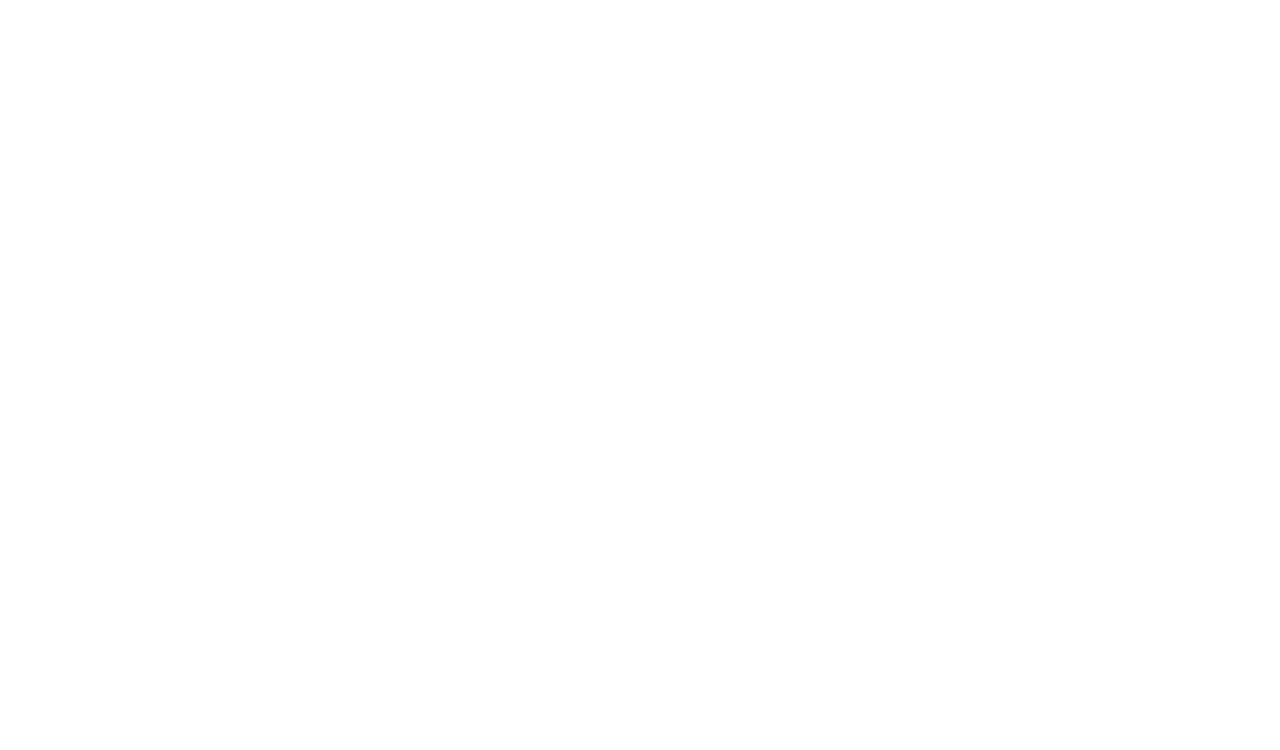
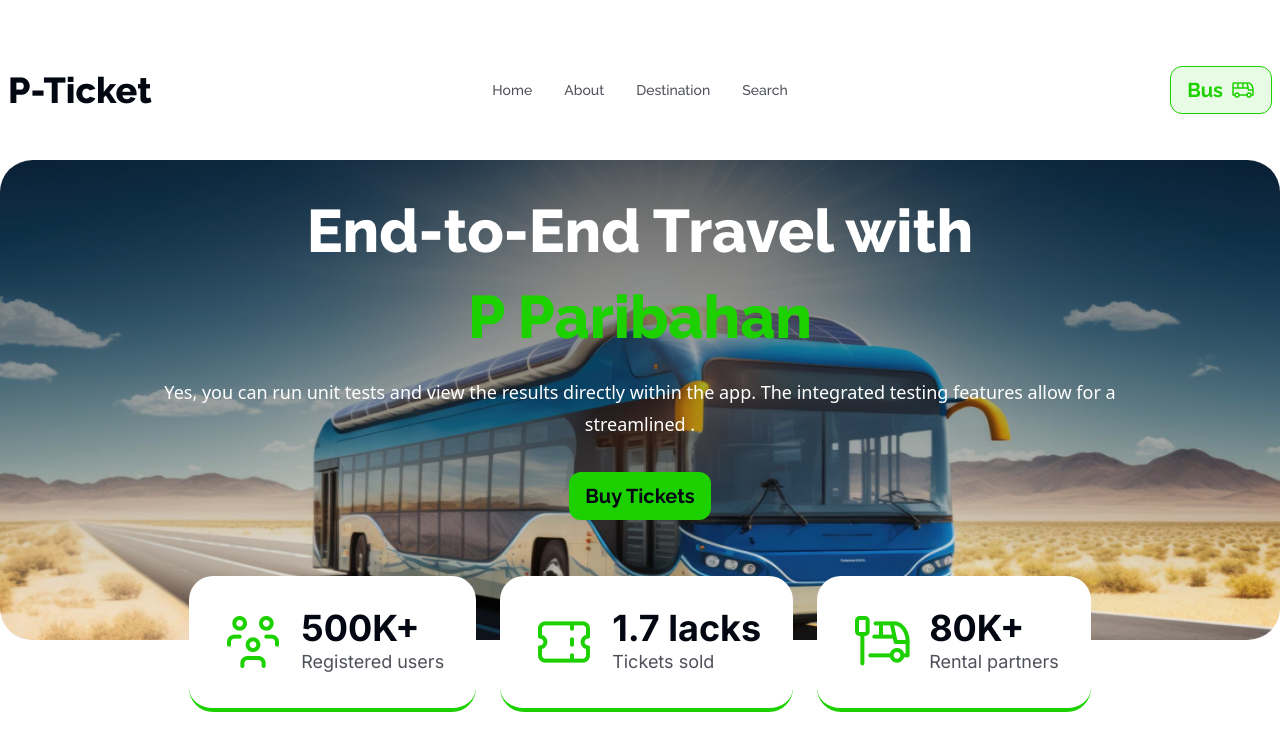
Before and after one commit to nznazmulhuda/assignment-5, a plain HTML site: page index.html in a window 1280 px wide. Drawn offline with nearby package versions, Linux system fonts and the light colour scheme.

Commit message:
header section done

```diff
--- a/index.html
+++ b/index.html
@@ -6,7 +6,7 @@
 		<meta name="viewport" content="width=device-width, initial-scale=1.0" />
 
 		<!-- title and favicon is here -->
-        <title>Assignment title</title>
+		<title>Bus Ticket Landing Page</title>
 		<link
 			rel="shortcut icon"
 			href="./images/favicon.png"
@@ -14,8 +14,20 @@
 		/>
 
 		<!-- google fonts and font awesome icon is here -->
-        <link rel="stylesheet" href="" />
-        <link rel="stylesheet" href="" />
+		<link rel="preconnect" href="https://fonts.googleapis.com" />
+		<link rel="preconnect" href="https://fonts.gstatic.com" crossorigin />
+		<link
+			href="https://fonts.googleapis.com/css2?family=Raleway:ital,wght@0,100..900;1,100..900&display=swap"
+			rel="stylesheet"
+		/>
+		<link
+			href="https://fonts.googleapis.com/css?family=Inter:100,200,300,regular,500,600,700,800,900"
+			rel="stylesheet"
+		/>
+		<script
+			src="https://kit.fontawesome.com/7ff1a9fbcd.js"
+			crossorigin="anonymous"
+		></script>
 
 		<!-- tailwind and daisyUI is here -->
 		<link
@@ -34,7 +46,11 @@
 				theme: {
 					extend: {
 						colors: {
-                            clifford: "#da373d",
+							theme: "#1DD100",
+							theme_hover: "#1DD050",
+							btn_clr: "rgba(29, 209, 0, 0.1)",
+							btn_clr_hover: "rgba(29, 209, 0, 0.4)",
+							link: "rgba(3, 7, 18, 0.7)",
 						},
 					},
 				},
@@ -44,8 +60,12 @@
 		<!-- tailwind coustom style is here -->
 		<style type="text/tailwindcss">
 			@layer utilities {
-                .content-auto {
-                    content-visibility: auto;
+				.raleway {
+					font-family: "Raleway", sans-serif;
+				}
+
+				.inter {
+					font-family: "inter", sans-serif;
 				}
 			}
 		</style>
@@ -54,19 +74,152 @@
 	<!-- body tag is here -->
 	<body>
 		<!-- header section is here -->
-        <header class="container mx-auto">
+		<header class="container mx-auto mt-14">
+			<!-- navbar -->
+			<nav>
+				<div
+					class="navbar bg-base-100 text-link font-medium text-lg raleway"
+				>
+					<!-- logo is here -->
+					<div class="navbar-start">
+						<div class="dropdown">
+							<div
+								tabindex="0"
+								role="button"
+								class="btn btn-ghost lg:hidden"
+							>
+								<svg
+									xmlns="http://www.w3.org/2000/svg"
+									class="h-5 w-5"
+									fill="none"
+									viewBox="0 0 24 24"
+									stroke="currentColor"
+								>
+									<path
+										stroke-linecap="round"
+										stroke-linejoin="round"
+										stroke-width="2"
+										d="M4 6h16M4 12h8m-8 6h16"
+									/>
+								</svg>
+							</div>
+							<ul
+								tabindex="0"
+								class="menu menu-sm dropdown-content mt-3 z-[1] p-2 shadow bg-base-100 rounded-box w-52"
+							>
+								<li><a>Home</a></li>
+								<li><a>About</a></li>
+								<li><a>Destination</a></li>
+								<li><a>Search</a></li>
+							</ul>
+						</div>
+						<a
+							class="raleway text-[#030712] font-extrabold text-4xl"
+							>P-Ticket</a
+						>
+					</div>
 
+					<!-- link is here -->
+					<div class="navbar-center hidden lg:flex">
+						<ul class="menu menu-horizontal px-1">
+							<li><a>Home</a></li>
+							<li><a>About</a></li>
+							<li><a>Destination</a></li>
+							<li><a>Search</a></li>
+						</ul>
+					</div>
+
+					<!-- bus logo is here -->
+					<div class="navbar-end">
+						<div
+							class="btn bg-btn_clr hover:bg-btn_clr_hover rounded-xl border-theme"
+						>
+							<a
+								href="#"
+								class="text-theme text-xl font-bold raleway"
+								>Bus</a
+							>
+							<img src="./images/bus-icon.png" alt="" />
+						</div>
+					</div>
+				</div>
+			</nav>
+
+			<!-- banner section is here -->
+			<div
+				class="banner w-full h-[60vh] mt-9 flex flex-col gap-4 items-center pt-10 lg:pt-7"
+				style="
+					border-radius: 32px;
+					background: linear-gradient(
+							180deg,
+							rgba(3, 7, 18, 0.2) 0%,
+							rgba(3, 7, 18, 0) 100%
+						),
+						url(./images/banner.png),
+						lightgray 50% / cover no-repeat;
+					background-size: 100% 100%;
+				"
+			>
+                <!-- banner title is here -->
+				<h1
+					class="text-center text-3xl lg:text-6xl raleway font-extrabold leading-10 lg:leading-[86px] text-white"
+				>
+					End-to-End Travel with <br /><span class="text-theme"
+						>P Paribahan</span
+					>
+				</h1>
+
+                <!-- banner discription is here -->
+				<p class="text-center lg:w-4/5 text-white text-sm lg:text-lg lg:leading-8">
+					Yes, you can run unit tests and view the results directly
+					within the app. The
+					integrated testing features allow for a streamlined .
+				</p>
+
+                <!-- banner button is here -->
+				<button
+					class="btn mt-4 border-none bg-theme hover:bg-theme_hover text-xl text-[#030712] font-bold raleway rounded-xl"
+				>
+					<a href="#ticketSell">Buy Tickets</a>
+				</button>
+
+                <!-- website info section is here -->
+                <div class="flex flex-wrap justify-center gap-10 lg:gap-6 mt-10">
+                    <!-- card 1 -->
+                    <div class="flex gap-4 items-center bg-white p-8 rounded-3xl border-b-4 border-theme">
+                        <img width="64px" height="64px" src="./images/people.png" alt="">
+                        <div>
+                            <h1 class="text-4xl font-bold inter text-[#030712]">500K+</h1>
+                            <p class="text-link text-lg inter">Registered users</p>
+                        </div>
+                    </div>
+
+                    <!-- card 2 -->
+                    <div class="flex gap-4 items-center bg-white p-8 rounded-3xl border-b-4 border-theme">
+                        <img width="64px" height="64px" src="./images/ticket-cupon.png" alt="">
+                        <div>
+                            <h1 class="text-4xl font-bold inter text-[#030712]">1.7 lacks</h1>
+                            <p class="text-link text-lg inter">Tickets sold</p>
+                        </div>
+                    </div>
+
+                    <!-- card 3 -->
+                    <div class="flex gap-4 items-center bg-white p-8 rounded-3xl border-b-4 border-theme">
+                        <img width="64px" height="64px" src="./images/stoppage.png" alt="">
+                        <div>
+                            <h1 class="text-4xl font-bold inter text-[#030712]">80K+</h1>
+                            <p class="text-link text-lg inter">Rental partners</p>
+                        </div>
+                    </div>
+                </div>
+			</div>
 		</header>
 
 		<!-- main section is here -->
-        <main class="container mx-auto">
-
-        </main>
+		<main class="container mx-auto"></main>
 
 		<!-- footer section is here -->
-        <footer class="w-full">
-
-        </footer>
+		<footer class="w-full"></footer>
 
 		<!-- all JavaScript file is here -->
 		<script src="./js/index.js"></script>
```
Also changed, not shown: images/favicon.png (added). Lines whose indentation alone changed are shown as unchanged.
